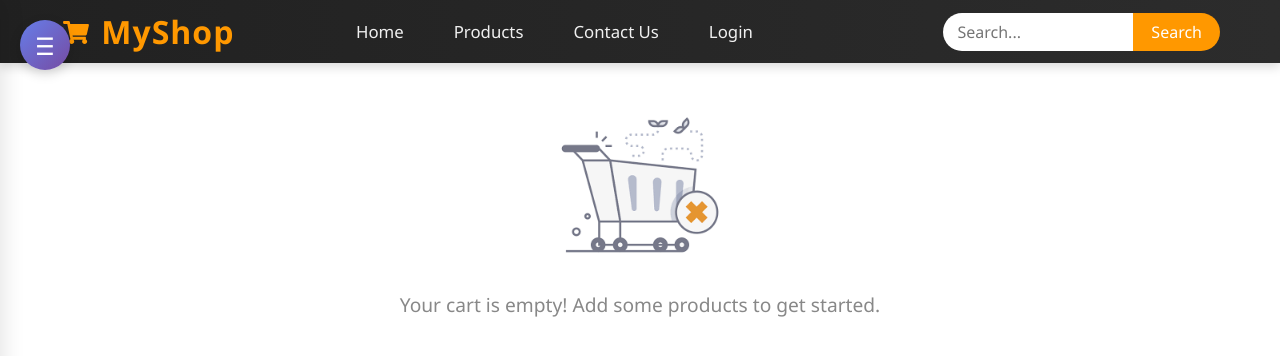
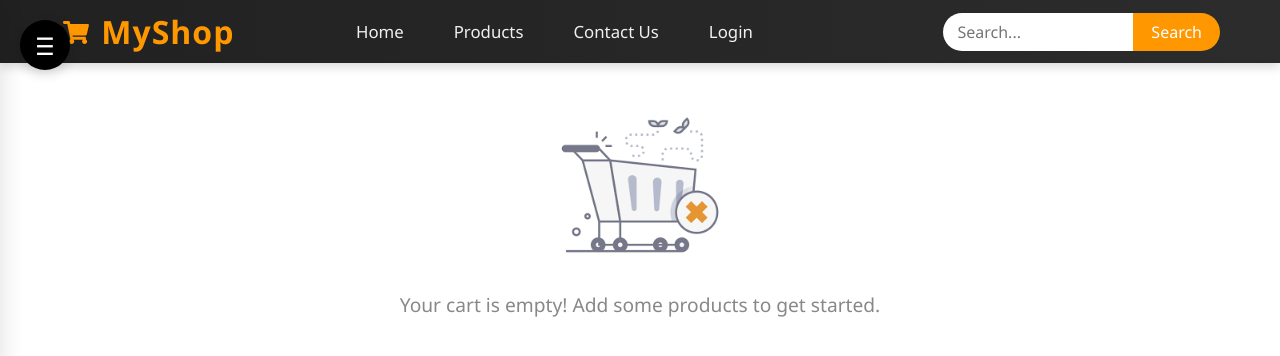
Before and after one commit to MidhulaRajesh/Spec, a React (Vite) app in the folder e-com/: page /cart in a window 1280 px wide. Shown: the top 356 px of the page. Built offline with nearby package versions, Linux system fonts and the light colour scheme.

Commit message:
css color

```diff
--- a/e-com/src/SellerDashboard.css
+++ b/e-com/src/SellerDashboard.css
@@ -1,6 +1,5 @@
 .seller-dashboard {
     min-height: 100vh;
-    background: linear-gradient(135deg, #667eea 0%, #764ba2 100%);
     padding: 20px;
 }
 
--- a/e-com/src/Sidebar.css
+++ b/e-com/src/Sidebar.css
@@ -3,7 +3,7 @@
     top: 20px;
     left: 20px;
     z-index: 1001;
-    background: linear-gradient(135deg, #667eea 0%, #764ba2 100%);
+    background: black;
     color: white;
     border: none;
     width: 50px;
@@ -63,7 +63,7 @@
 
 .sidebar-header {
     padding: 40px 30px 30px;
-    background: linear-gradient(135deg, #667eea 0%, #764ba2 100%);
+    background: black;
     color: white;
 }
 
```
